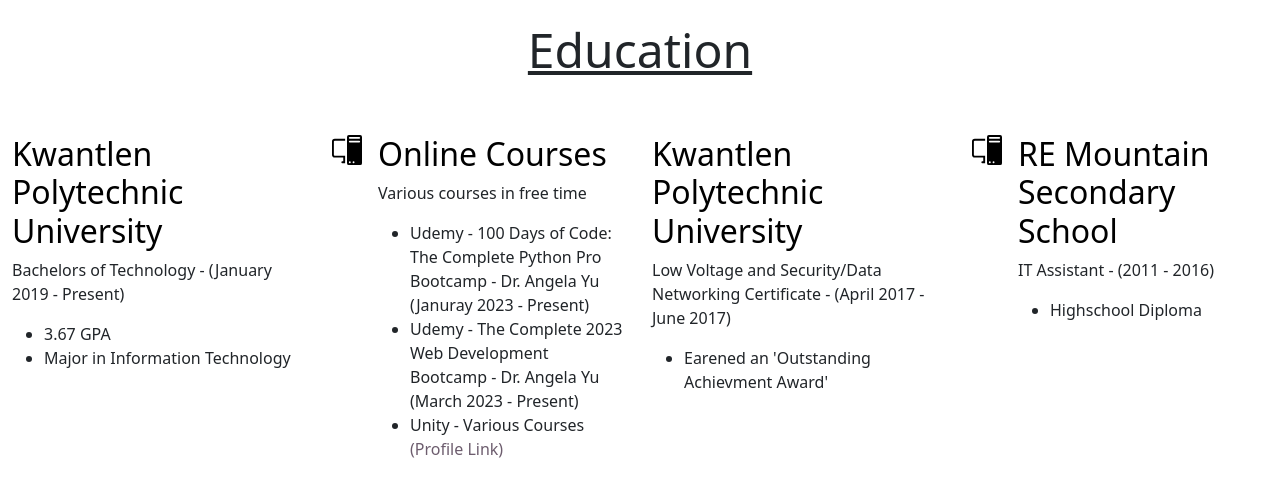
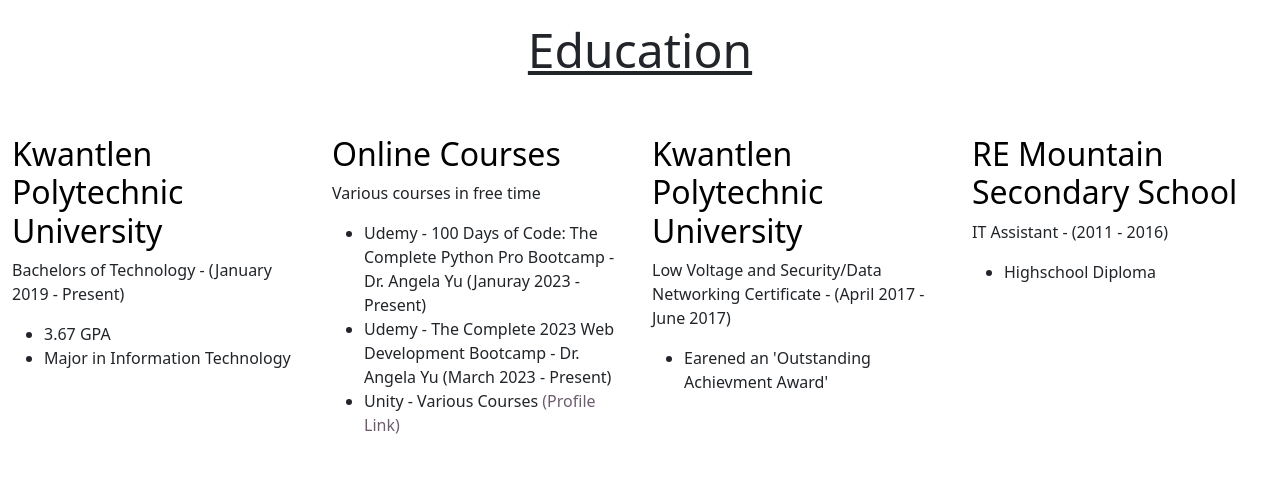
Before and after one commit to Hutchy19/PersonalPortfolio, a plain HTML site: page index.html in a window 1280 px wide. Shown: the part 2340-2839 px from the top of the page. Drawn offline with nearby package versions, Linux system fonts and the light colour scheme.

Commit message:
Update index.html

```diff
--- a/index.html
+++ b/index.html
@@ -255,14 +255,6 @@
           </div>
         </div>
         <div class="col d-flex align-items-start">
-          <div
-            class="icon-square text-body-emphasis d-inline-flex align-items-center justify-content-center fs-4 flex-shrink-0 me-3">
-            <svg xmlns="http://www.w3.org/2000/svg" width="30" fill="currentColor" class="bi bi-pc-display"
-              viewBox="0 0 16 16">
-              <path
-                d="M8 1a1 1 0 0 1 1-1h6a1 1 0 0 1 1 1v14a1 1 0 0 1-1 1H9a1 1 0 0 1-1-1V1Zm1 13.5a.5.5 0 1 0 1 0 .5.5 0 0 0-1 0Zm2 0a.5.5 0 1 0 1 0 .5.5 0 0 0-1 0ZM9.5 1a.5.5 0 0 0 0 1h5a.5.5 0 0 0 0-1h-5ZM9 3.5a.5.5 0 0 0 .5.5h5a.5.5 0 0 0 0-1h-5a.5.5 0 0 0-.5.5ZM1.5 2A1.5 1.5 0 0 0 0 3.5v7A1.5 1.5 0 0 0 1.5 12H6v2h-.5a.5.5 0 0 0 0 1H7v-4H1.5a.5.5 0 0 1-.5-.5v-7a.5.5 0 0 1 .5-.5H7V2H1.5Z" />
-            </svg>
-          </div>
           <div>
             <h3 class="fs-2 text-body-emphasis">Online Courses</h3>
             <p>Various courses in free time</p>
@@ -285,14 +277,6 @@
           </div>
         </div>
         <div class="col d-flex align-items-start">
-          <div
-            class="icon-square text-body-emphasis d-inline-flex align-items-center justify-content-center fs-4 flex-shrink-0 me-3">
-            <svg xmlns="http://www.w3.org/2000/svg" width="30" fill="currentColor" class="bi bi-pc-display"
-              viewBox="0 0 16 16">
-              <path
-                d="M8 1a1 1 0 0 1 1-1h6a1 1 0 0 1 1 1v14a1 1 0 0 1-1 1H9a1 1 0 0 1-1-1V1Zm1 13.5a.5.5 0 1 0 1 0 .5.5 0 0 0-1 0Zm2 0a.5.5 0 1 0 1 0 .5.5 0 0 0-1 0ZM9.5 1a.5.5 0 0 0 0 1h5a.5.5 0 0 0 0-1h-5ZM9 3.5a.5.5 0 0 0 .5.5h5a.5.5 0 0 0 0-1h-5a.5.5 0 0 0-.5.5ZM1.5 2A1.5 1.5 0 0 0 0 3.5v7A1.5 1.5 0 0 0 1.5 12H6v2h-.5a.5.5 0 0 0 0 1H7v-4H1.5a.5.5 0 0 1-.5-.5v-7a.5.5 0 0 1 .5-.5H7V2H1.5Z" />
-            </svg>
-          </div>
           <div>
             <h3 class="fs-2 text-body-emphasis">RE Mountain Secondary School</h3>
             <p>IT Assistant - (2011 - 2016)</p>
```
